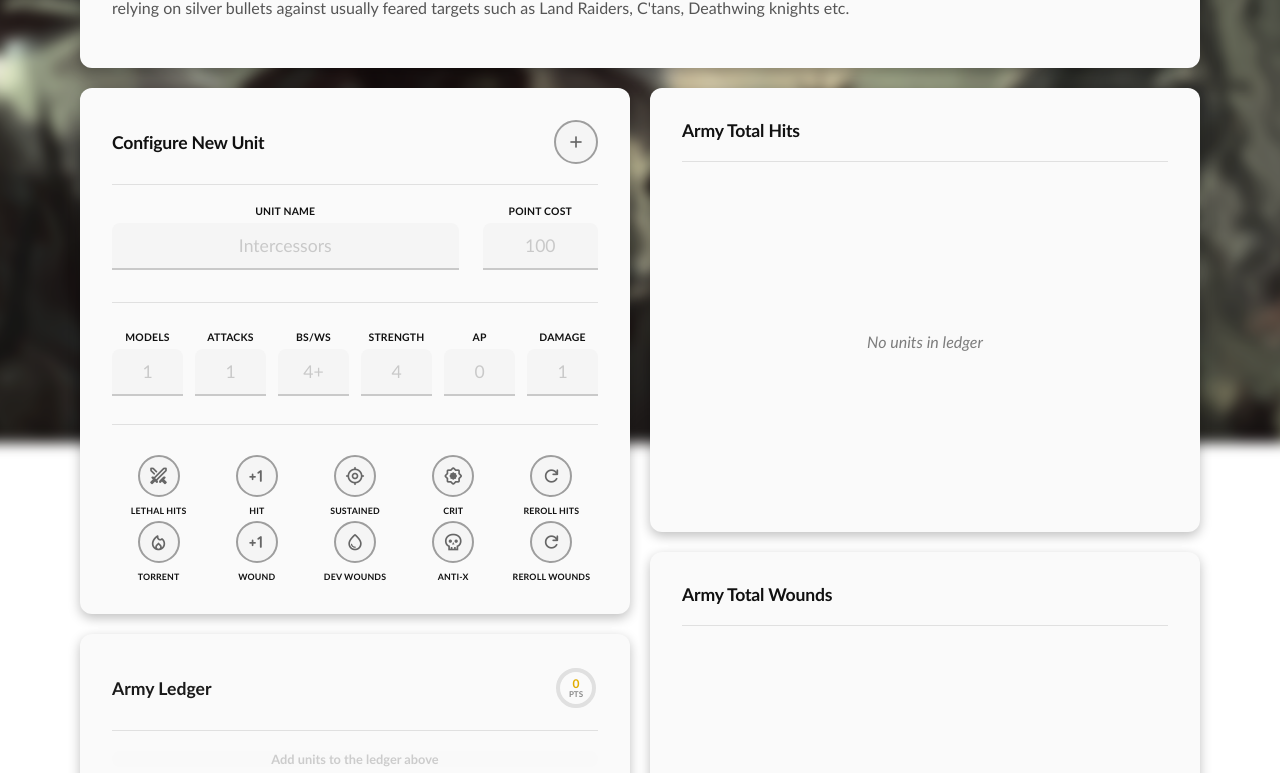
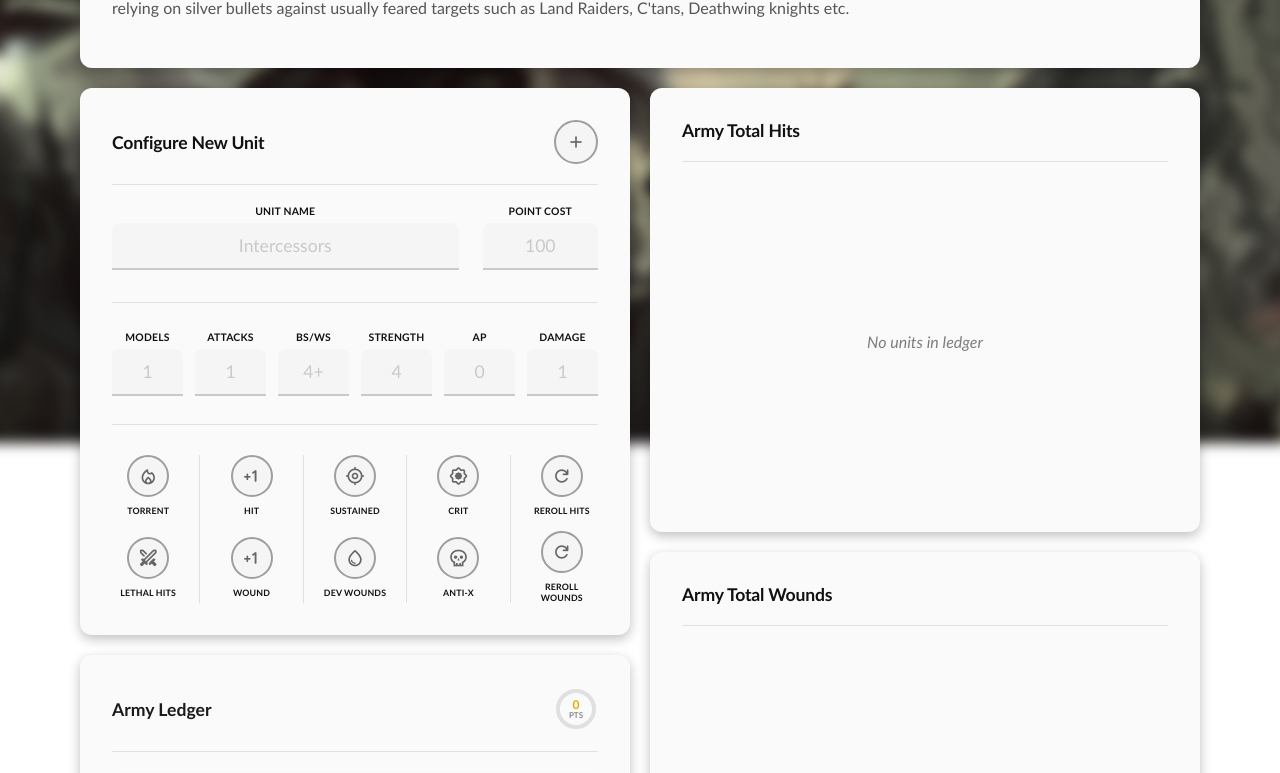
Before and after one commit to zlashie/warhammerarmycalc, an Angular app in the folder frontend/: page /calculator in a window 1280 px wide. Shown: the part 377-1150 px from the top of the page. Built offline with nearby package versions, Linux system fonts and the light colour scheme.

Commit message:
Aligning modifier icons on the add unit card

```diff
--- a/frontend/src/app/pages/army-calc/components/add-unit-card/add-unit-card.component.css
+++ b/frontend/src/app/pages/army-calc/components/add-unit-card/add-unit-card.component.css
@@ -30,6 +30,13 @@
     width: 100%;
 }
 
+.vertical-divider {
+    border-left: 1px solid #e0e0e0;
+    margin: 0 20px;
+    height: auto;
+    align-self: stretch;
+}
+
 .stat-grid {
     display: grid;
     grid-template-columns: repeat(6, 1fr);
@@ -41,9 +48,30 @@
 
 .toggle-grid {
     display: grid;
-    grid-template-columns: repeat(5, 1fr);
-    gap: 5px;
+    grid-template-columns: 1fr auto 1fr auto 1fr auto 1fr auto 1fr;
+    grid-template-rows: repeat(2, auto);
+    gap: 15px 5px;
     margin-top: 10px;
+    align-items: center;
+    grid-template-areas:
+        "t1 d1 t2 d2 t3 d3 t4 d4 t5"
+        "b1 d1 b2 d2 b3 d3 b4 d4 b5";
+}
+
+.t1 { grid-area: t1; } .b1 { grid-area: b1; }
+.t2 { grid-area: t2; } .b2 { grid-area: b2; }
+.t3 { grid-area: t3; } .b3 { grid-area: b3; }
+.t4 { grid-area: t4; } .b4 { grid-area: b4; }
+.t5 { grid-area: t5; } .b5 { grid-area: b5; }
+
+.div1 { grid-area: d1; } .div2 { grid-area: d2; }
+.div3 { grid-area: d3; } .div4 { grid-area: d4; }
+
+.vertical-divider.grid-style {
+    border-left: 1px solid #e0e0e0;
+    margin: 0 10px;
+    height: 100%;
+    align-self: stretch;
 }
 
 .identity-row {
--- a/frontend/src/app/pages/army-calc/components/add-unit-card/add-unit-card.component.html
+++ b/frontend/src/app/pages/army-calc/components/add-unit-card/add-unit-card.component.html
@@ -34,87 +34,29 @@
 
     <hr class="card-divider">
 
-    <div class="toggle-grid">
+      <div class="toggle-grid">
+          <app-toggle-orb class="t1" label="Torrent" abbreviation="TR" icon="mode_heat" [(active)]="currentUnit.toggles.torrent"></app-toggle-orb>
+          <app-toggle-orb class="b1" label="Lethal Hits" abbreviation="LH" icon="swords" [(active)]="currentUnit.toggles.lethal"></app-toggle-orb>
 
-      <app-toggle-orb
-        label="Lethal Hits"
-        abbreviation="LH"
-        icon="swords"
-        [(active)]="currentUnit.toggles.lethal">
-      </app-toggle-orb>
+          <div class="vertical-divider grid-style div1"></div>
 
-      <app-toggle-orb
-        label="Hit"
-        abbreviation="+1"
-        icon="exposure_plus_1"
-        [(active)]="currentUnit.toggles.plusOneHit">
-      </app-toggle-orb>
+          <app-toggle-orb class="t2" label="Hit" abbreviation="+1" icon="exposure_plus_1" [(active)]="currentUnit.toggles.plusOneHit"></app-toggle-orb>
+          <app-toggle-orb class="b2" label="Wound" abbreviation="+1" icon="exposure_plus_1" [(active)]="currentUnit.toggles.plusOneWound"></app-toggle-orb>
 
-      <app-toggle-orb
-        abbreviation="S"
-        label="Sustained"
-        icon="my_location"
-        [options]="['1', '2', '3', 'D3']"
-        [(active)]="currentUnit.toggles.sustained">
-      </app-toggle-orb>
+          <div class="vertical-divider grid-style div2"></div>
 
-      <app-toggle-orb
-        label="Crit"
-        abbreviation="CH"
-        icon="explosion"
-        [options]="['4+', '5+']"
-        [active]="getCritLabel(currentUnit.toggles.crit)"
-        (activeChange)="setCritFromFriendly($event)">
-      </app-toggle-orb>
+          <app-toggle-orb class="t3" label="Sustained" abbreviation="S" icon="my_location" [options]="['1', '2', '3', 'D3']" [(active)]="currentUnit.toggles.sustained"></app-toggle-orb>
+          <app-toggle-orb class="b3" label="Dev Wounds" abbreviation="DW" icon="water_drop" [(active)]="currentUnit.toggles.devastating"></app-toggle-orb>
 
-      <app-toggle-orb
-        label="Reroll Hits"
-        abbreviation="RH"
-        icon="refresh"
-        [options]="['1s', 'Fail', 'Fish']"
-        [active]="getFriendlyRerollLabel(currentUnit.toggles.rerollHits)"
-        (activeChange)="setRerollFromFriendly($event)">
-      </app-toggle-orb>
+          <div class="vertical-divider grid-style div3"></div>
 
-      <app-toggle-orb
-        label="Torrent"
-        abbreviation="TR"
-        icon="mode_heat"
-        [(active)]="currentUnit.toggles.torrent">
-      </app-toggle-orb>
+          <app-toggle-orb class="t4" label="Crit" abbreviation="CH" icon="explosion" [options]="['4+', '5+']" [active]="getCritLabel(currentUnit.toggles.crit)" (activeChange)="setCritFromFriendly($event)"></app-toggle-orb>
+          <app-toggle-orb class="b4" label="Anti-X" abbreviation="AX" icon="skull" [options]="['2+', '3+', '4+', '5+']" [active]="getCritLabel(currentUnit.toggles.antiX)" (activeChange)="setAntiXFromFriendly($event)"></app-toggle-orb>
 
-      <app-toggle-orb
-        label="Wound"
-        abbreviation="+1"
-        icon="exposure_plus_1"
-        [(active)]="currentUnit.toggles.plusOneWound">
-      </app-toggle-orb>
+          <div class="vertical-divider grid-style div4"></div>
 
-      <app-toggle-orb
-        label="Dev Wounds"
-        abbreviation="DW"
-        icon="water_drop"
-        [(active)]="currentUnit.toggles.devastating">
-      </app-toggle-orb>
-
-      <app-toggle-orb
-        label="Anti-X"
-        abbreviation="AX"
-        icon="skull"
-        [options]="['2+', '3+', '4+', '5+']"
-        [active]="getCritLabel(currentUnit.toggles.antiX)"
-        (activeChange)="setAntiXFromFriendly($event)">
-      </app-toggle-orb>
-
-      <app-toggle-orb
-        abbreviation="RW"
-        label="Reroll Wounds"
-        icon="refresh"
-        [options]="['1s', 'Fail', 'Fish']"
-        [active]="getFriendlyWoundRerollLabel(currentUnit.toggles.rerollWounds)"
-        (activeChange)="setWoundRerollFromFriendly($event)">
-      </app-toggle-orb>
-
+          <app-toggle-orb class="t5" label="Reroll Hits" abbreviation="RH" icon="refresh" [options]="['1s', 'Fail', 'Fish']" [active]="getFriendlyRerollLabel(currentUnit.toggles.rerollHits)" (activeChange)="setRerollFromFriendly($event)"></app-toggle-orb>
+          <app-toggle-orb class="b5" label="Reroll Wounds" abbreviation="RW" icon="refresh" [options]="['1s', 'Fail', 'Fish']" [active]="getFriendlyWoundRerollLabel(currentUnit.toggles.rerollWounds)" (activeChange)="setWoundRerollFromFriendly($event)"></app-toggle-orb>
+      </div>
     </div>
-  </div>
 </app-card>
```
